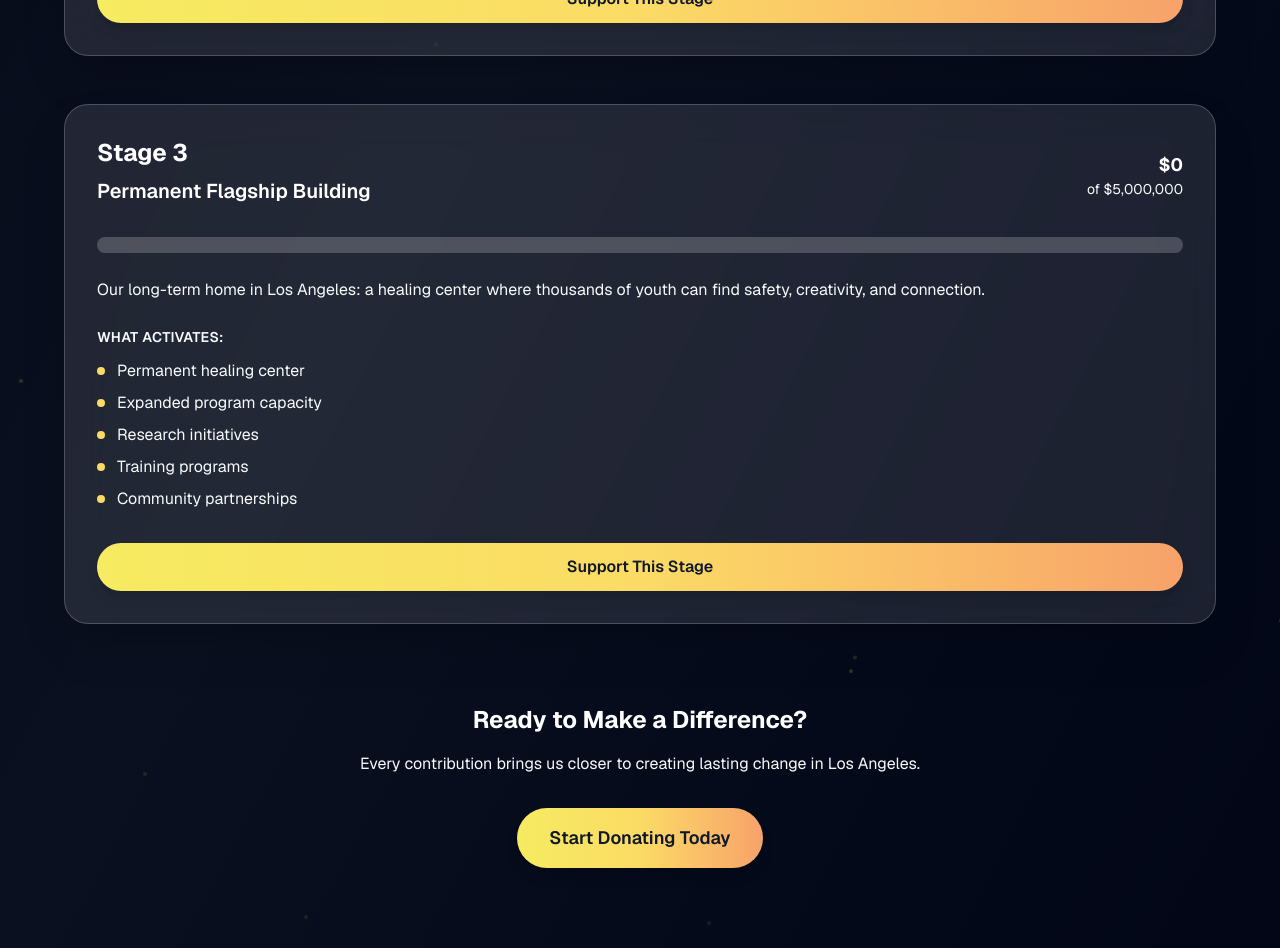
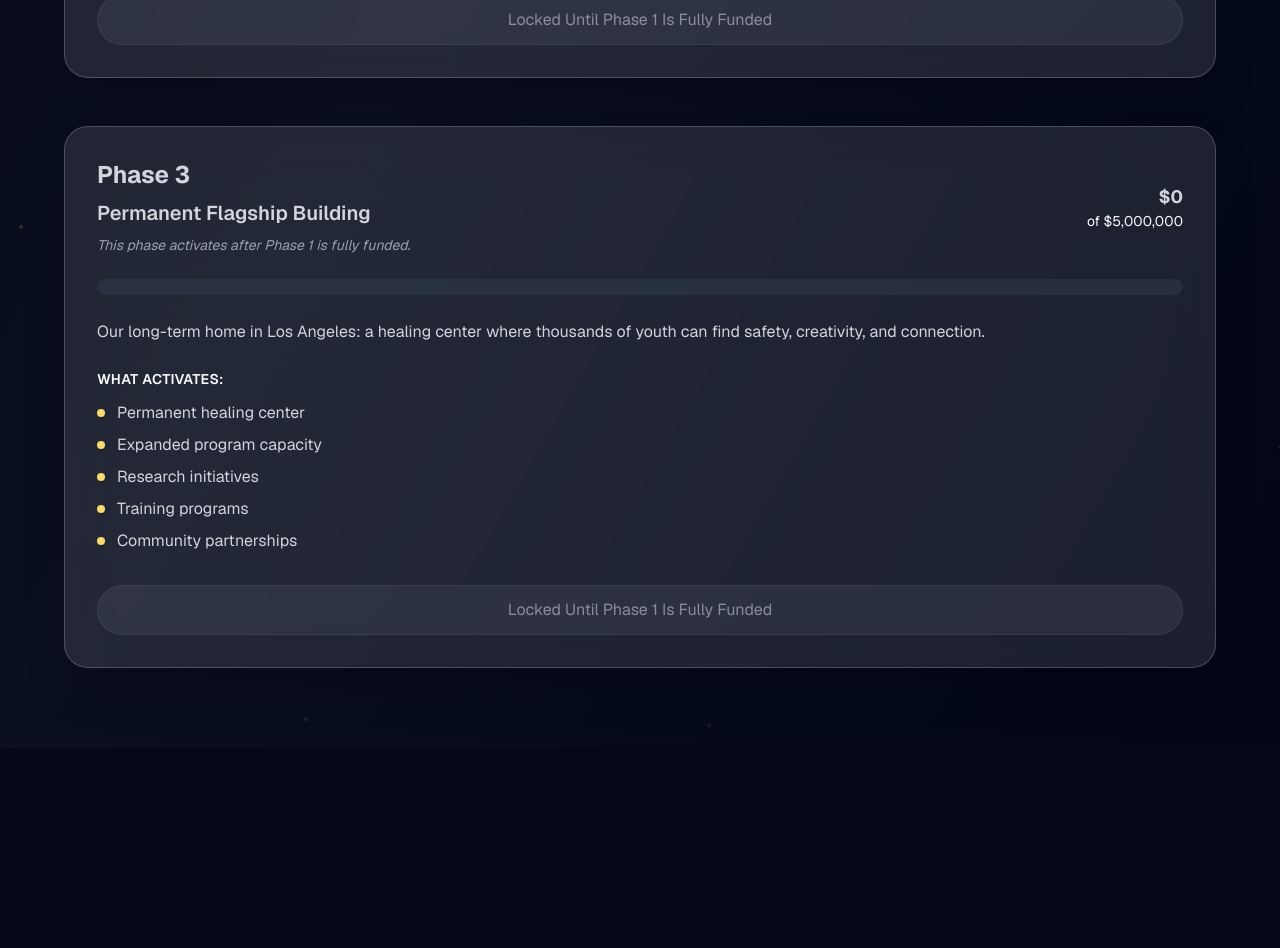
Before and after one commit to BitCoinKing/smilesunshine, a Next.js app: page /funding in a window 1280 px wide. Shown: the part 1480-2428 px from the top of the page. After the commit the page ends 2228 px from the top, so only its background shows below. Built offline with nearby package versions, Linux system fonts and the light colour scheme.

Commit message:
phase update 01

```diff
--- a/src/app/funding/page.tsx
+++ b/src/app/funding/page.tsx
@@ -3,7 +3,7 @@
 import { motion } from "framer-motion";
 import { useEffect, useState } from "react";
 
-const stages = [
+const phases = [
   {
     id: 1,
     title: "Digital Foundation",
@@ -23,7 +23,7 @@ const stages = [
     title: "First LA Safe Space",
     goal: 1000000,
     current: 0,
-    description: "This stage brings Sera's vision to life — a physical, judgment-free space where kids can talk, create, and heal through expression.",
+    description: "This phase brings Sera's vision to life — a physical, judgment-free space where kids can talk, create, and heal through expression.",
     features: [
       "After-school programs",
       "Mentorship circles",
@@ -48,7 +48,7 @@ const stages = [
   }
 ];
 
-function ProgressBar({ goal, current }: { goal: number; current: number }) {
+function ProgressBar({ goal, current, isActive }: { goal: number; current: number; isActive: boolean }) {
   const [progress, setProgress] = useState(0);
 
   useEffect(() => {
@@ -59,11 +59,11 @@ function ProgressBar({ goal, current }: { goal: number; current: number }) {
   }, [current, goal]);
 
   return (
-    <div className="w-full bg-white/20 rounded-full h-4 overflow-hidden">
+    <div className={`w-full rounded-full h-4 overflow-hidden ${isActive ? "bg-white/20" : "bg-gray-700/40"}`}>
       <motion.div
         initial={{ width: 0 }}
         animate={{ width: `${progress}%` }}
-        transition={{ duration: 1.5, ease: "easeOut" }}
+        transition={isActive ? { duration: 1.5, ease: "easeOut" } : {}}
         className="h-full bg-gradient-to-r from-[#F6EB61] via-[#FBDB65] to-[#E87A85] rounded-full"
       />
     </div>
@@ -97,34 +97,47 @@ function FloatingParticles() {
   );
 }
 
-function StageCard({ stage, index }: { stage: typeof stages[0]; index: number }) {
+function PhaseCard({ phase, index }: { phase: typeof phases[0]; index: number }) {
+  const isActive = phase.id === 1;
+
   return (
     <motion.div
       initial={{ opacity: 0, y: 30 }}
       whileInView={{ opacity: 1, y: 0 }}
       viewport={{ once: true, amount: 0.3 }}
       transition={{ duration: 0.7, delay: index * 0.2 }}
-      className="bg-white/10 backdrop-blur-xl border border-white/20 rounded-3xl p-8 shadow-2xl"
+      className={`bg-white/10 backdrop-blur-xl border border-white/20 rounded-3xl p-8 shadow-2xl ${
+        !isActive ? "opacity-70 hover:opacity-80 transition" : ""
+      }`}
     >
       <div className="flex items-center justify-between mb-6">
         <div>
-          <div className="text-2xl font-bold text-white mb-2">Stage {stage.id}</div>
-          <h3 className="text-xl font-semibold text-white mb-2">{stage.title}</h3>
+          <div className={`text-2xl font-bold mb-2 ${isActive ? "text-white" : "text-gray-300"}`}>
+            Phase {phase.id}
+          </div>
+          <h3 className={`text-xl font-semibold mb-2 ${isActive ? "text-white" : "text-gray-300"}`}>
+            {phase.title}
+          </h3>
+          {!isActive && (
+            <p className="text-sm text-gray-400 italic">
+              This phase activates after Phase 1 is fully funded.
+            </p>
+          )}
         </div>
         <div className="text-right">
-          <div className="text-lg font-bold text-white">
-            ${stage.current.toLocaleString()}
+          <div className={`text-lg font-bold ${isActive ? "text-white" : "text-gray-300"}`}>
+            ${phase.current.toLocaleString()}
           </div>
           <div className="text-sm text-ss-muted">
-            of ${stage.goal.toLocaleString()}
+            of ${phase.goal.toLocaleString()}
           </div>
         </div>
       </div>
 
-      <ProgressBar goal={stage.goal} current={stage.current} />
+      <ProgressBar goal={phase.goal} current={phase.current} isActive={isActive} />
 
-      <p className="text-ss-muted mt-6 mb-6 leading-relaxed">
-        {stage.description}
+      <p className={`mt-6 mb-6 leading-relaxed ${isActive ? "text-ss-muted" : "text-gray-300"}`}>
+        {phase.description}
       </p>
 
       <div>
@@ -132,14 +145,14 @@ function StageCard({ stage, index }: { stage: typeof stages[0]; index: number })
           What activates:
         </h4>
         <ul className="space-y-2">
-          {stage.features.map((feature, i) => (
+          {phase.features.map((feature: string, i: number) => (
             <motion.li
               key={i}
               initial={{ opacity: 0, x: -10 }}
               whileInView={{ opacity: 1, x: 0 }}
               viewport={{ once: true }}
               transition={{ duration: 0.5, delay: (index * 0.2) + (i * 0.1) }}
-              className="text-ss-text flex items-center"
+              className={`flex items-center ${isActive ? "text-ss-text" : "text-gray-300"}`}
             >
               <span className="w-2 h-2 bg-[#FBDB65] rounded-full mr-3 flex-shrink-0"></span>
               {feature}
@@ -148,13 +161,22 @@ function StageCard({ stage, index }: { stage: typeof stages[0]; index: number })
         </ul>
       </div>
 
+      {isActive ? (
         <motion.button
           whileHover={{ scale: 1.02 }}
           whileTap={{ scale: 0.98 }}
           className="mt-8 w-full bg-gradient-to-r from-[#F6EB61] via-[#FBDB65] to-[#F7A26A] text-slate-900 font-semibold py-3 px-6 rounded-full shadow-lg hover:shadow-xl transition-all"
         >
-        Support This Stage
+          Support This Phase
         </motion.button>
+      ) : (
+        <button
+          disabled
+          className="mt-8 rounded-full w-full py-3 bg-gray-500/30 border border-gray-400/20 text-gray-300 cursor-not-allowed opacity-60"
+        >
+          Locked Until Phase 1 Is Fully Funded
+        </button>
+      )}
     </motion.div>
   );
 }
@@ -186,7 +208,7 @@ export default function FundingPage() {
             transition={{ duration: 0.7, delay: 0.4 }}
             className="text-xl text-ss-muted max-w-2xl mx-auto"
           >
-            Building Hope One Stage at a Time
+            Building Hope One Phase at a Time
           </motion.p>
         </div>
       </motion.header>
@@ -201,48 +223,23 @@ export default function FundingPage() {
       >
         <div className="max-w-4xl mx-auto text-center">
           <p className="text-lg text-ss-muted leading-relaxed mb-8">
-            Smile Sunshine Org is a brand-new nonprofit on a mission to create safe, judgment-free healing spaces for vulnerable youth.
+            Smile Sunshine is a Nonprofit on a mission to create safe, judgment-free healing spaces for vulnerable youth.
             We are at the beginning of our journey — no building yet, no physical space yet — just a powerful mission and a community ready to bring it to life.
           </p>
           <p className="text-ss-text font-medium">
-            Your support determines how quickly each stage activates.
+            Your support determines how quickly each phase activates.
           </p>
         </div>
       </motion.section>
 
-      {/* Stages */}
+      {/* Phases */}
       <section className="px-6 md:px-16 pb-20">
         <div className="max-w-6xl mx-auto space-y-12">
-          {stages.map((stage, index) => (
-            <StageCard key={stage.id} stage={stage} index={index} />
+          {phases.map((phase, index) => (
+            <PhaseCard key={phase.id} phase={phase} index={index} />
           ))}
         </div>
       </section>
-
-      {/* Call to Action */}
-      <motion.section
-        initial={{ opacity: 0, y: 30 }}
-        whileInView={{ opacity: 1, y: 0 }}
-        viewport={{ once: true }}
-        transition={{ duration: 0.7 }}
-        className="px-6 md:px-16 pb-20"
-      >
-        <div className="max-w-2xl mx-auto text-center">
-          <h2 className="text-2xl font-bold text-white mb-4">
-            Ready to Make a Difference?
-          </h2>
-          <p className="text-ss-muted mb-8">
-            Every contribution brings us closer to creating lasting change in Los Angeles.
-          </p>
-          <motion.button
-            whileHover={{ scale: 1.05 }}
-            whileTap={{ scale: 0.95 }}
-            className="bg-gradient-to-r from-[#F6EB61] via-[#FBDB65] to-[#F7A26A] text-slate-900 font-semibold py-4 px-8 rounded-full shadow-lg hover:shadow-xl transition-all text-lg"
-          >
-            Start Donating Today
-          </motion.button>
-        </div>
-      </motion.section>
     </div>
   );
 }
--- a/src/app/globals.css
+++ b/src/app/globals.css
@@ -7,7 +7,7 @@
   --ss-card: #111827;
   --ss-card-soft: #f9fafb;
 
-  --ss-primary: #f9a825;
+  --ss-primary: #F6EB61;
   --ss-secondary: #6ec6ff;
   --ss-accent: #ff6f61;
 
--- a/src/components/Header.tsx
+++ b/src/components/Header.tsx
@@ -39,7 +39,7 @@ export function Header() {
               ))}
             </nav>
             <div className="hidden md:block">
-              <button className="rounded-full bg-ss-primary text-black px-5 py-2 text-sm font-semibold hover:bg-yellow-400 transition">
+              <button className="rounded-full bg-ss-primary text-black px-5 py-2 text-sm font-semibold hover:bg-[#F7D73A] transition">
                 Donate
               </button>
             </div>
@@ -68,7 +68,7 @@ export function Header() {
                 </Disclosure.Button>
               ))}
               <div className="px-3 py-2">
-                <button className="w-full rounded-full bg-ss-primary text-black px-5 py-2 text-sm font-semibold hover:bg-yellow-400 transition">
+                <button className="w-full rounded-full bg-ss-primary text-black px-5 py-2 text-sm font-semibold hover:bg-[#F7D73A] transition">
                   Donate
                 </button>
               </div>
```
Lines whose indentation alone changed are shown as unchanged.
